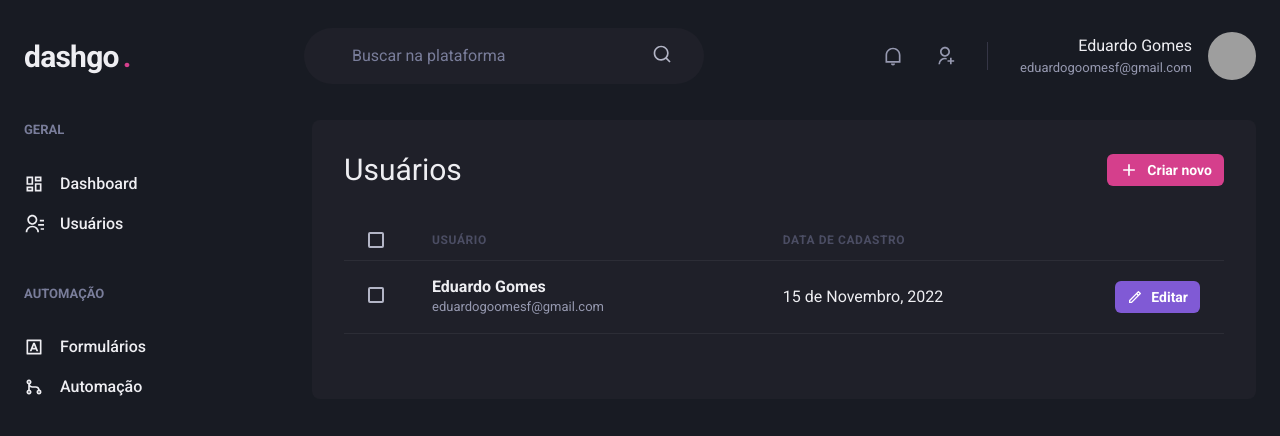
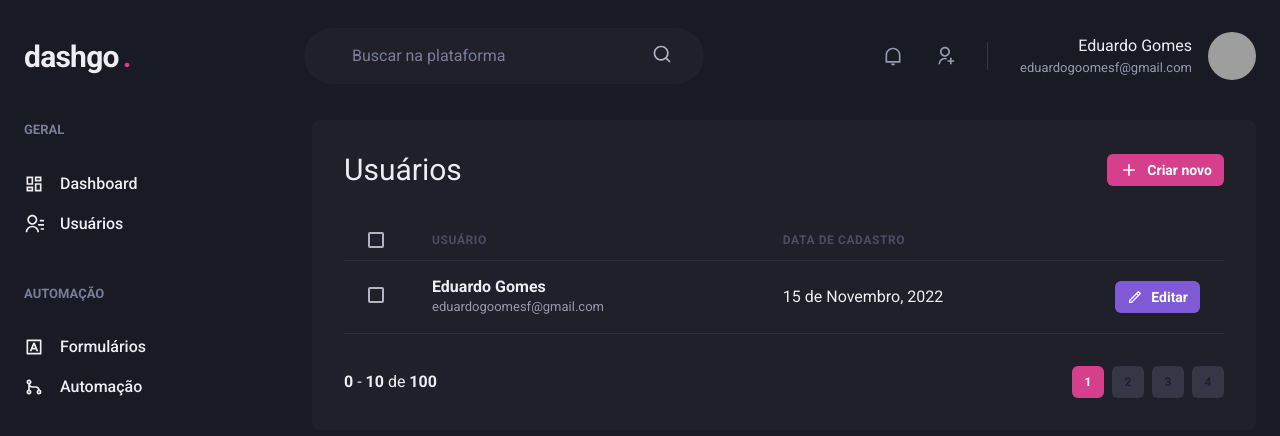
Before and after one commit to eduardogomesf/dashgo, a Next.js app: page /users in a window 1280 px wide. Shown: the top 436 px of the page. Built offline with nearby package versions, Linux system fonts and the light colour scheme; grey boxes are pictures that could not be loaded.

Commit message:
feat: add Pagination component

```diff
--- /dev/null
+++ b/src/components/Pagination.tsx
@@ -0,0 +1,65 @@
+import { Box, Button, Stack } from '@chakra-ui/react'
+
+export function Pagination () {
+  return (
+    <Stack
+      direction='row'
+      mt='8'
+      justify='space-between'
+      align={'center'}
+      spacing='6'
+    >
+      <Box>
+        <strong>0</strong> - <strong>10</strong> de <strong>100</strong>
+      </Box>
+      <Stack direction={'row'} spacing='2'>
+        <Button
+          size='sm'
+          fontSize='xs'
+          w='4'
+          colorScheme='pink'
+          disabled
+          _disabled={{
+            bg: 'pink.500',
+            cursor: 'default'
+          }}
+        >
+          1
+        </Button>
+        <Button
+          size='sm'
+          fontSize='xs'
+          w='4'
+          bgColor='gray.700'
+          _hover={{
+            bg: 'gray.500'
+          }}
+        >
+          2
+        </Button>
+        <Button
+          size='sm'
+          fontSize='xs'
+          w='4'
+          bgColor='gray.700'
+          _hover={{
+            bg: 'gray.500'
+          }}
+        >
+          3
+        </Button>
+        <Button
+          size='sm'
+          fontSize='xs'
+          w='4'
+          bgColor='gray.700'
+          _hover={{
+            bg: 'gray.500'
+          }}
+        >
+          4
+        </Button>
+      </Stack>
+    </Stack>
+  )
+}
--- a/src/pages/users/index.tsx
+++ b/src/pages/users/index.tsx
@@ -1,6 +1,7 @@
 import { Box, Button, Checkbox, Flex, Heading, Icon, Table, Tbody, Td, Text, Th, Thead, Tr } from '@chakra-ui/react'
 import { RiAddLine, RiPencilLine } from 'react-icons/ri'
 import { Header } from '../../components/Header'
+import { Pagination } from '../../components/Pagination'
 import { Sidebar } from '../../components/Sidebar'
 
 export default function Users () {
@@ -66,6 +67,8 @@
               </Tr>
             </Tbody>
           </Table>
+
+          <Pagination />
         </Box>
       </Flex>
     </Box>
```
